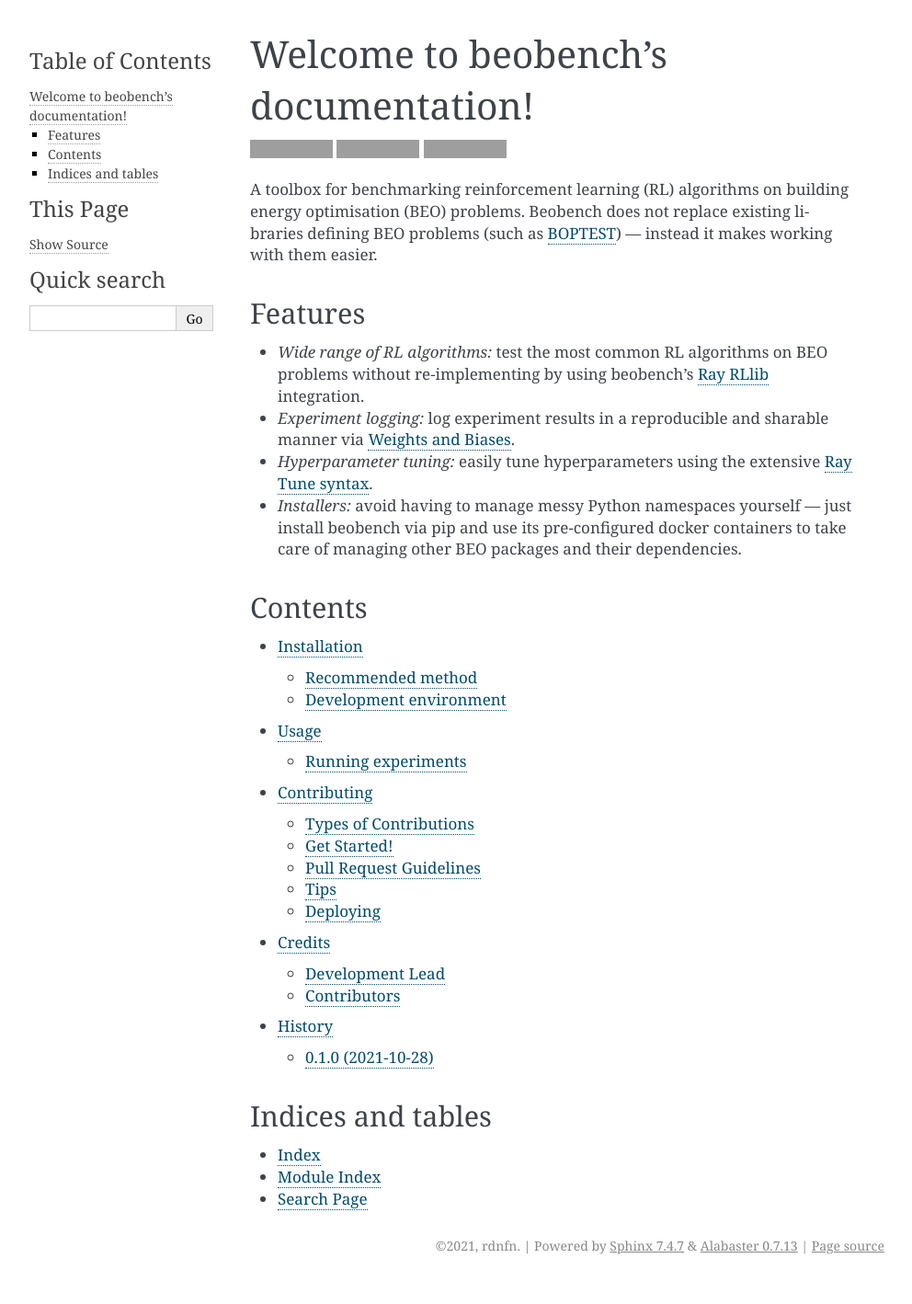
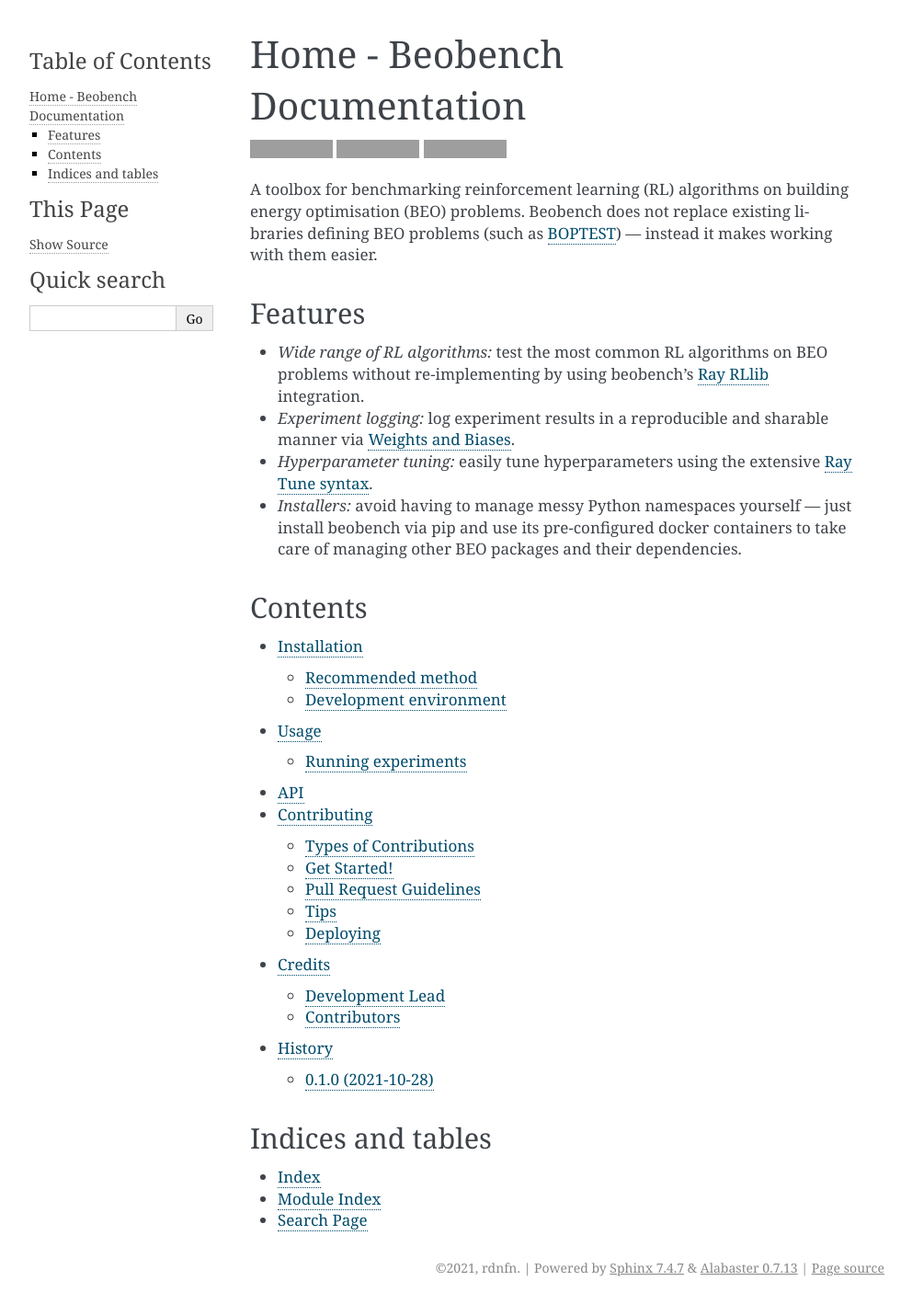
Before and after one commit to rdnfn/beobench, a Sphinx documentation site: the page built from docs/index.rst, in a window 1280 px wide. Shown: the whole page at 92% size, without its empty margins (148-1140 px from the left). Built offline with Sphinx 7.4.7, drawn with Linux system fonts in a browser that asks for light colours; pages that are not in the unit, such as notebooks, are missing from menus; before the commit the page ends 1394 px from its top, so only the background shows below that; grey boxes are pictures that could not be loaded.

```diff
--- a/docs/conf.py
+++ b/docs/conf.py
@@ -33,7 +33,11 @@ import beobench  # pylint: disable=wrong-import-position
 
 # Add any Sphinx extension module names here, as strings. They can be
 # extensions coming with Sphinx (named 'sphinx.ext.*') or your custom ones.
-extensions = ["sphinx.ext.autodoc", "sphinx.ext.viewcode"]
+extensions = [
+    "sphinx.ext.autodoc",
+    "sphinx.ext.viewcode",
+    "sphinx.ext.autosummary",
+]
 
 # Add any paths that contain templates here, relative to this directory.
 templates_path = ["_templates"]
--- a/docs/index.rst
+++ b/docs/index.rst
@@ -1,5 +1,5 @@
-Welcome to beobench's documentation!
-======================================
+Home - Beobench Documentation
+=============================
 
 .. include:: ../README.rst
    :start-after: start-in-sphinx-docs
@@ -11,9 +11,10 @@ Contents
 .. toctree::
    :maxdepth: 2
 
+   index
    installation
    usage
-   modules
+   api
    contributing
    authors
    history
```
Also changed, not shown: docs/api.rst (added, +8 -0 lines), 1 other file.
